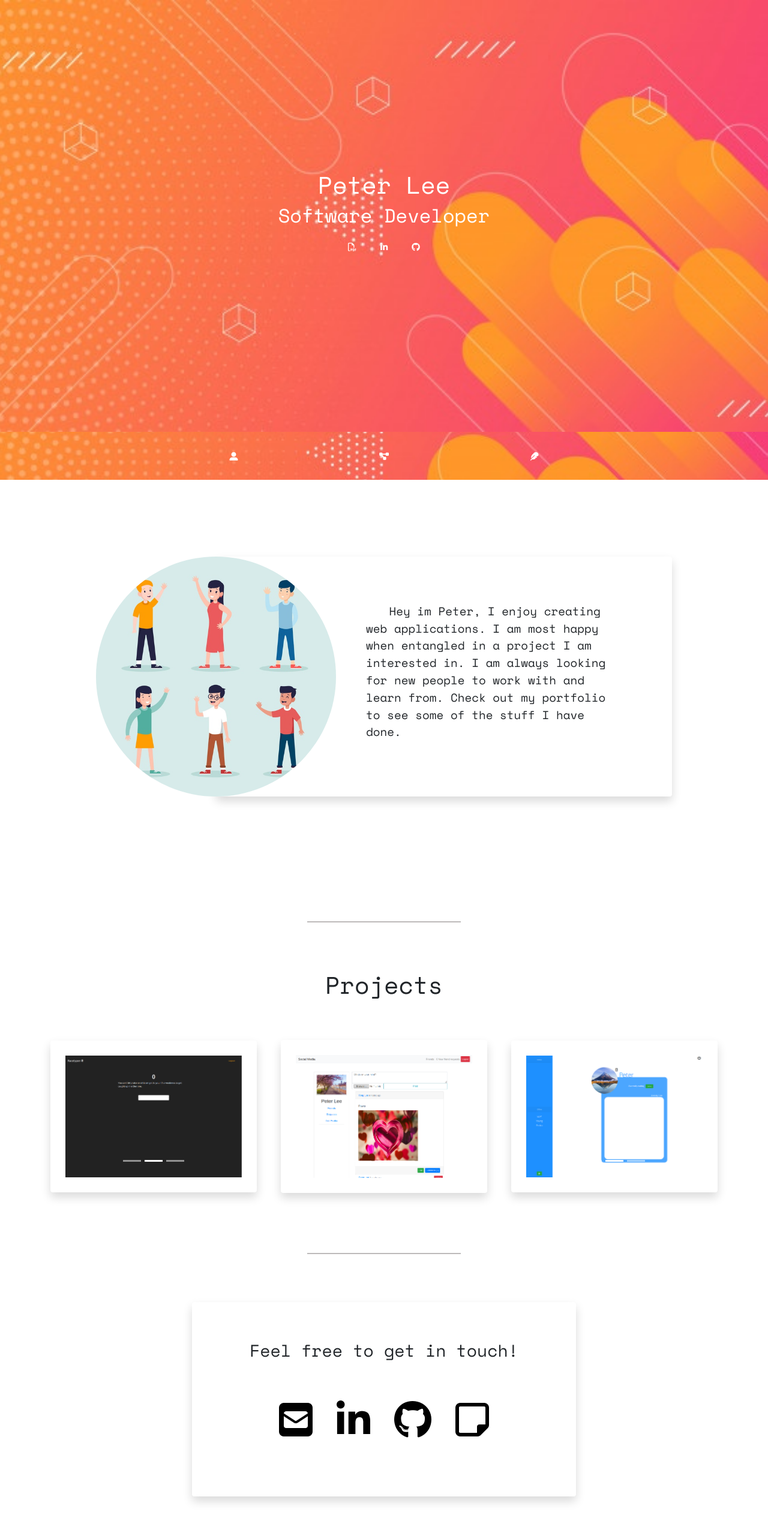
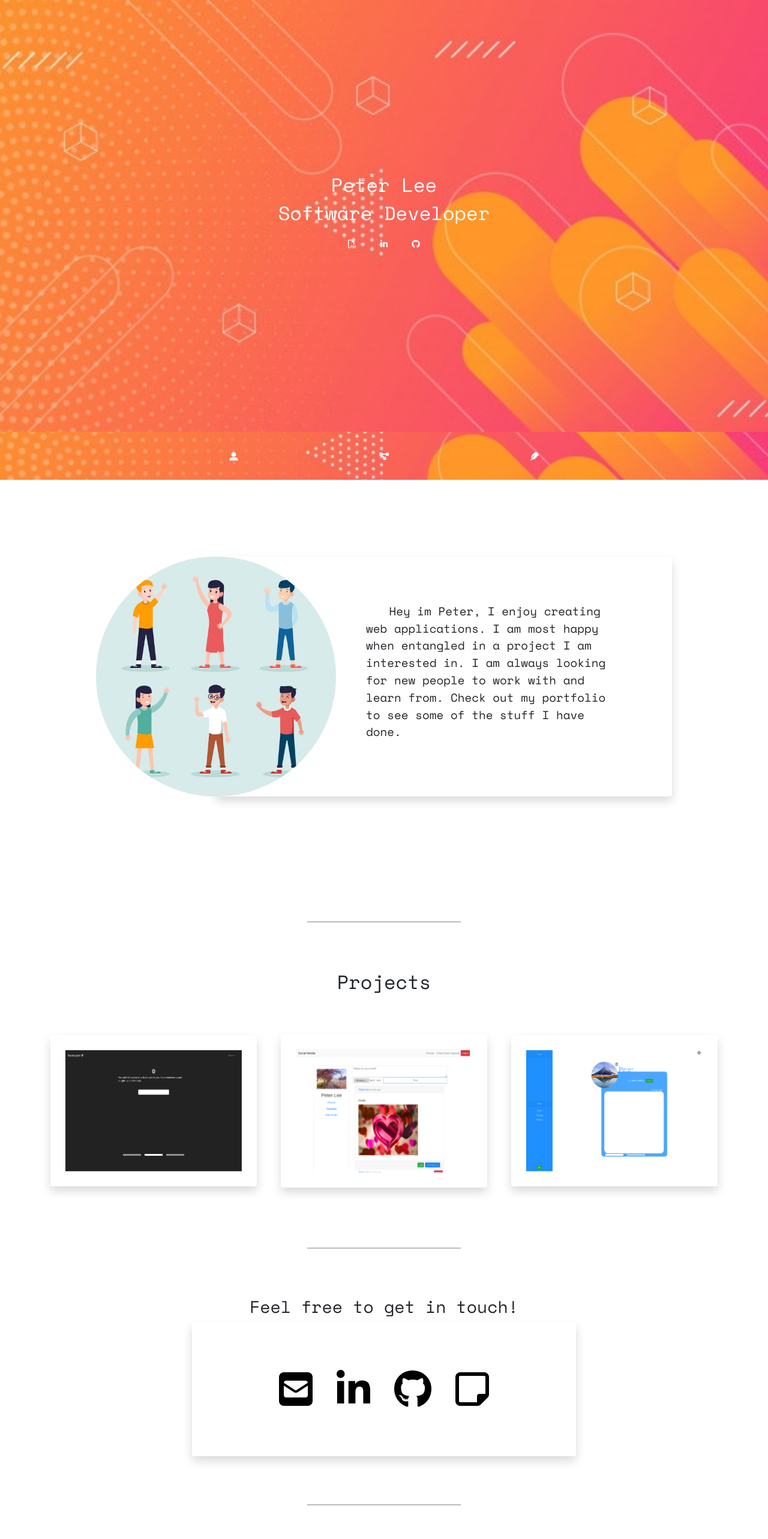
Before and after one commit to PedroL33/portfolio, a React (Create React App) app: page / in a window 1280 px wide. Shown: the top 2566 px of the page at 60% size. Built offline with nearby package versions, Linux system fonts and the light colour scheme.

Commit message:
Changed font size of some elements.

```diff
--- a/src/App.css
+++ b/src/App.css
@@ -53,7 +53,7 @@ body {
 
 .project-content {
   color: white;
-  font-size: 1vw;
+  font-size: 12px;
   position: absolute;
   top: 50%;
   left: 50%;
@@ -61,6 +61,10 @@ body {
   -ms-transform: translate(-50%, -50%);
   transform: translate(-50%, -50%);
   text-align: center;
+}
+
+.project-content h1 {
+  font-size: 24px;
 }
 
 .main li{
@@ -150,18 +154,18 @@ body {
   justify-content:center;
 }
 
-.contact-container h1 {
+h1 {
   font-size: 2.2vw;
-  margin-bottom: 5vh;
+  text-align: center;
 }
 
 .contact-links {
   display: flex;
   justify-content: space-between;
   padding:0;
+  margin:0;
   list-style-type: none;
   font-size: 5vw;
-  margin-top: 2%;
 }
 
 .contact-link-item {
@@ -210,13 +214,13 @@ textarea {
 
 @media screen and (max-width: 1200px) {
 
-
   .about-info {
     margin: 200px auto 0 auto;
     width: 90%;
-    padding: 150px 50px 0 50px;
+    padding: 150px 25px 0 25px;
     text-align: center;
     text-indent: 0;
+    font-size: 8px;
   }
 
   .about-image {
--- a/src/components/contact.js
+++ b/src/components/contact.js
@@ -42,8 +42,8 @@ function Contact() {
     return (
         <div className="stickyItem">
             <div className="section-spacer"></div>
+            <h1>Feel free to get in touch!</h1>
             <div className="contact-container shadow bg-white rounded">
-                <h1>Feel free to get in touch!</h1>
                 <ul className="contact-links">
                     <li>
                         <a className="contact-link-item" href="mailto: leepeter019@gmail.com" data-toggle="tooltip" data-placement="top" title="E-mail">
--- a/src/components/header.js
+++ b/src/components/header.js
@@ -15,7 +15,7 @@ function Header() {
     return (
         <div id="header" className="d-flex justify-content-center flex-column text-center align-items-center" style={style}>
             <div>
-                <h1>Peter Lee</h1>
+                <h2>Peter Lee</h2>
                 <h2>Software Developer</h2>
             </div>
             <ul className="navbar nav">
--- a/src/components/projects/index.js
+++ b/src/components/projects/index.js
@@ -21,7 +21,7 @@ function Projects() {
     return (
         <div>
             <div className="section-spacer"></div>
-            <h1 className="text-center mb-5">Projects</h1>
+            <h2 className="text-center mb-5">Projects</h2>
             <div className="row projects-container">
                 <Project title={trTitle} description={trDescription} images={racetyperImages} links={trLinks}  />
                 <Project title={smTitle} description={smDescription} images={socialmediaImages} links={smLinks} />
```
